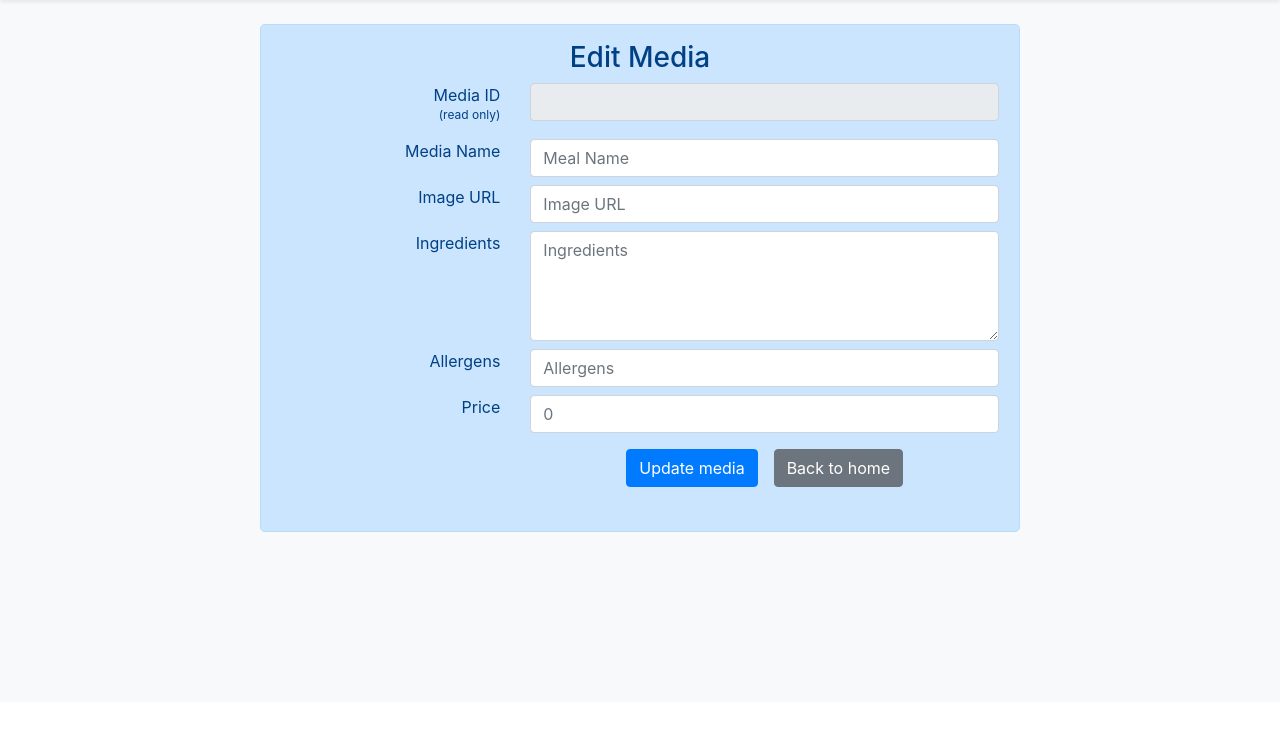
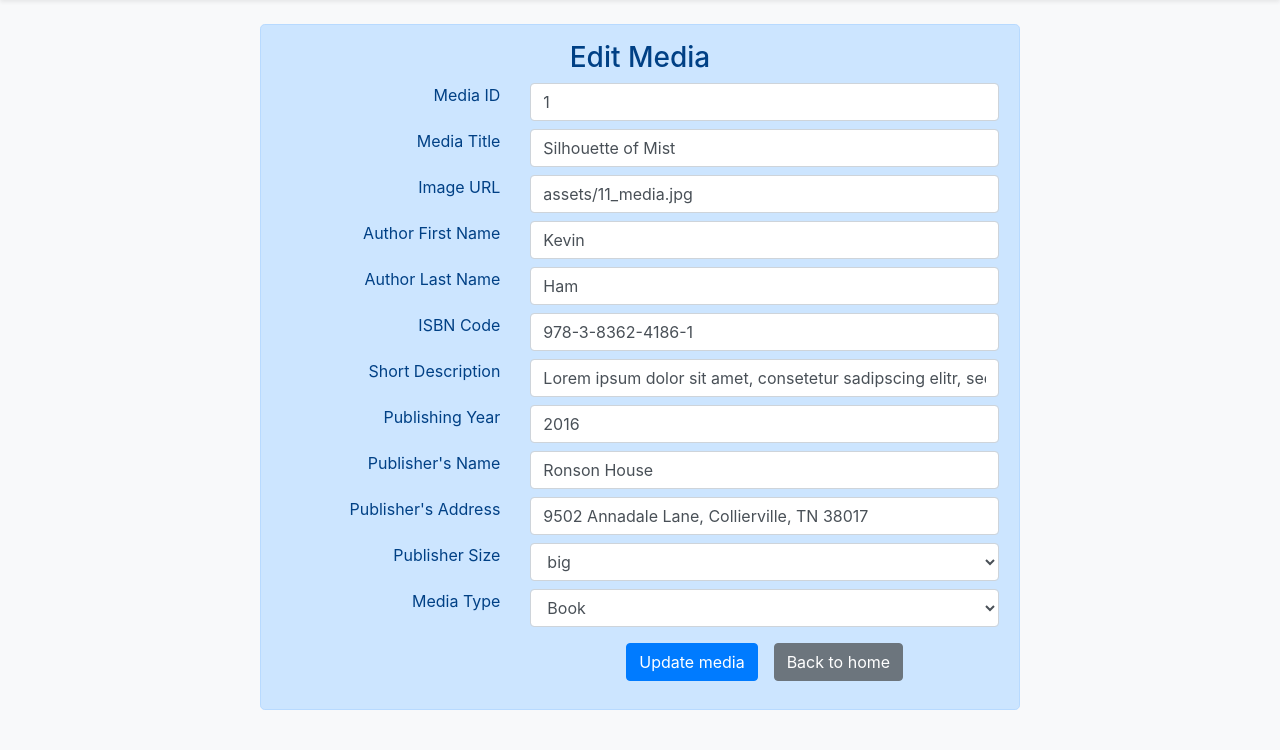
Before and after one commit to mbalabanov/CFLMS-MarinBalabanov-CodeReview-10, a PHP site: page /update.php?id=1 in a window 1280 px wide. Shown: the part 98-848 px from the top of the page. Before the commit the page ends 630 px from the top, so only its background shows below. Run offline with PHP 8.4, Linux system fonts and the light colour scheme; a user stored in the database is signed in; data comes from the database, SQL or seed files in the repository; data that the repository does not hold is empty.

Commit message:
Added additional columns

```diff
--- a/actions/a_delete.php
+++ b/actions/a_delete.php
@@ -31,7 +31,7 @@
                     require_once 'db_connect.php';
                     if ($_POST) {
                         $id = $_POST['id'];
-                        $sql = "DELETE FROM meals WHERE meal_id = {$id}";
+                        $sql = "DELETE FROM media WHERE media_id = {$id}";
                             if($connect->query($sql) === TRUE) {
                             echo "<h3>Successfully deleted!!</h3><a class='btn btn-primary' href='../index.php'>Back to home</a>";
                         } else {
--- a/delete.php
+++ b/delete.php
@@ -12,7 +12,7 @@
 
     if ($_GET['id']) {
         $id = $_GET['id'];
-        $sql = "SELECT * FROM meals WHERE meal_id = {$id}" ;
+        $sql = "SELECT * FROM media WHERE media_id={$id}" ;
         $result = $connect->query($sql);
         $data = $result->fetch_assoc();
         $connect->close();
@@ -38,9 +38,9 @@
     <div class="row pt-2">
         <div class="col-12">
             <div class="alert alert-danger p-4 text-center pb-4" role="alert">
-                <h3 class="mt-2">Do you really want to delete this media?</h3>
+                <h3 class="mt-2">Do you really want to delete '<?php echo $data['title'] ?>'?</h3>
                 <form action ="actions/a_delete.php" method="post">
-                    <input type="hidden" name= "id" value="<?php echo $data['meal_id'] ?>" />
+                    <input type="hidden" name= "id" value="<?php echo $data['media_id'] ?>" />
                     <button class="btn btn-danger" type="submit">Delete</button >
                     <a class="btn btn-secondary" href="index.php">Cancel</a>
                 </form>
--- a/update.php
+++ b/update.php
@@ -16,7 +16,7 @@
 
     if ($_GET['id']) {
         $id = $_GET['id'];
-        $sql = "SELECT * FROM meals WHERE meal_id = {$id}" ;
+        $sql = "SELECT * FROM media WHERE media_id = {$id}" ;
         $result = $connect->query($sql);
         $data = $result->fetch_assoc();
         $connect->close();
@@ -45,30 +45,68 @@
         <div class="col-8 offset-2 pt-2 alert alert-primary rounded-lg">
             <h3 class="mt-2 text-center">Edit Media</h3>
             <form action="actions/a_update.php" method="post">
-                <table class="table">
+
                 <div class="row my-2">
-                        <div class="col-4 text-right">Media ID<br><sup>(read only)</sup></div>
-                        <div class="col-8"><input class="form-control" type="text" name="formid" value="<?php echo $data['meal_id'] ?>"  readonly/></div>
+                    <div class="col-md-4 text-right"><label for="formmedia_id">Media ID</label></div >
+                    <div class="col-md-8"><input class="form-control" type="text" name="formmedia_id"  value="<?php echo $data['media_id'] ?>" /></div>
                 </div>
                 <div class="row my-2">
-                        <div class="col-4 text-right">Media Name</div>
-                        <div class="col-8"><input class="form-control" type="text" name="formname"  placeholder="Meal Name"  value="<?php echo $data['name'] ?>" /></div>
+                    <div class="col-md-4 text-right"><label for="formimage">Media Title</label></div >
+                    <div class="col-md-8"><input class="form-control" type="text" name="formtitle"  value="<?php echo $data['title'] ?>" /></div>
                 </div>
                 <div class="row my-2">
-                        <div class="col-4 text-right">Image URL</div>
-                        <div class="col-8"><input class="form-control" type="text" name= "formimage" placeholder="Image URL" value="<?php echo $data['image'] ?>" /></div>
+                    <div class="col-md-4 text-right"><label for="formimage">Image URL</label></div>
+                    <div class="col-md-8"><input class="form-control" type="text" name="formimage" value="<?php echo $data['image'] ?>" /></div>
                 </div>
                 <div class="row my-2">
-                        <div class="col-4 text-right">Ingredients</div>
-                        <div class="col-8"><textarea rows="4" cols="50" class="form-control" name="formingredients" placeholder="Ingredients"><?php echo $data['ingredients'] ?></textarea></div>
+                    <div class="col-md-4 text-right"><label for="formauthor_first_name">Author First Name</label></div>
+                    <div class="col-md-8"><input class="form-control" type="text" name="formauthor_first_name" value="<?php echo $data['author_first_name'] ?>" /></div>
                 </div>
                 <div class="row my-2">
-                        <div class="col-4 text-right">Allergens</div>
-                        <div class="col-8"><input class="form-control" type="text" name="formallergens" placeholder="Allergens"  value="<?php echo $data['allergens'] ?>" /></div>
+                    <div class="col-md-4 text-right"><label for="formauthor_last_name">Author Last Name</label></div>
+                    <div class="col-md-8"><input class="form-control" type="text" name="formauthor_last_name" value="<?php echo $data['author_last_name'] ?>" /></div>
                 </div>
                 <div class="row my-2">
-                        <div class="col-4 text-right">Price</div>
-                        <div class="col-8"><input class="form-control" type="number" name="formprice" placeholder="0" value="<?php echo $data['price'] ?>" /></div>
+                    <div class="col-md-4 text-right"><label for="formisbn_code">ISBN Code</label></div>
+                    <div class="col-md-8"><input class="form-control" type="text" name="formisbn_code" value="<?php echo $data['isbn_code'] ?>" /></div>
+                </div>
+                <div class="row my-2">
+                    <div class="col-md-4 text-right"><label for="formshort_description">Short Description</label></div>
+                    <div class="col-md-8"><input class="form-control" type="text" name="formshort_description" value="<?php echo $data['short_description'] ?>" /></div>
+                </div>
+                <div class="row my-2">
+                    <div class="col-md-4 text-right"><label for="formpublish_date">Publishing Year</label></div>
+                    <div class="col-md-8"><input class="form-control" type="number" name="formpublish_date" value="<?php echo $data['publish_date'] ?>" /></div>
+                </div>
+                <div class="row my-2">
+                    <div class="col-md-4 text-right"><label for="formpublisher_name">Publisher's Name</label></div>
+                    <div class="col-md-8"><input class="form-control" type="text" name="formpublisher_name" value="<?php echo $data['publisher_name'] ?>" /></div>
+                </div>
+                <div class="row my-2">
+                    <div class="col-md-4 text-right"><label for="formpublisher_address">Publisher's Address</label></div>
+                    <div class="col-md-8"><input class="form-control" type="text" name="formpublisher_address" value="<?php echo $data['publisher_address'] ?>" /></div>
+                </div>
+                <div class="row my-2">
+                    <div class="col-md-4 text-right"><label for="formpublisher_size">Publisher Size</label></div>
+                    <div class="col-md-8">
+                        <select name="formpublisher_size" class="form-control" id="publisher_size">
+                            <option>Choose publisher size...</option>
+                            <option value="Book" <?php if ($data['publisher_size']=='big') echo 'selected';?> >big</option>
+                            <option value="CD" <?php if ($data['publisher_size']=='medium') echo 'selected';?> >medium</option>
+                            <option value="DVD" <?php if ($data['publisher_size']=='small') echo 'selected';?> >small</option>
+                        </select>
+                    </div>
+                </div>
+                <div class="row my-2">
+                    <div class="col-md-4 text-right"><label for="formmedia_type">Media Type</label></div>
+                    <div class="col-md-8">
+                        <select name="formmedia_type" class="form-control" id="media_type">
+                            <option>Choose media type</option>
+                            <option value="Book" <?php if ($data['media_type']=='Book') echo 'selected';?> >Book</option>
+                            <option value="CD" <?php if ($data['media_type']=='CD') echo 'selected';?> >CD</option>
+                            <option value="DVD" <?php if ($data['media_type']=='DVD') echo 'selected';?> >DVD</option>
+                        </select>
+                    </div>
                 </div>
                 <div class="row my-2">
                     <div class="col-4">
@@ -77,7 +115,7 @@
                         <button class="btn btn-primary m-2" type ="submit">Update media</button><a class="btn btn-secondary m-2" href="index.php">Back to home</a>
                     </div>
                 </div>
-                </table>
+
             </form>
         </div>
     </div>
```
Also changed, not shown: actions/a_create.php (+13 -7 lines), actions/a_update.php (+14 -8 lines), create.php (+48 -10 lines), db_export/cflms-marinbalabanov-codereview-10.sql (+24 -21 lines), home.php (+20 -18 lines). Lines whose indentation alone changed are shown as unchanged.
